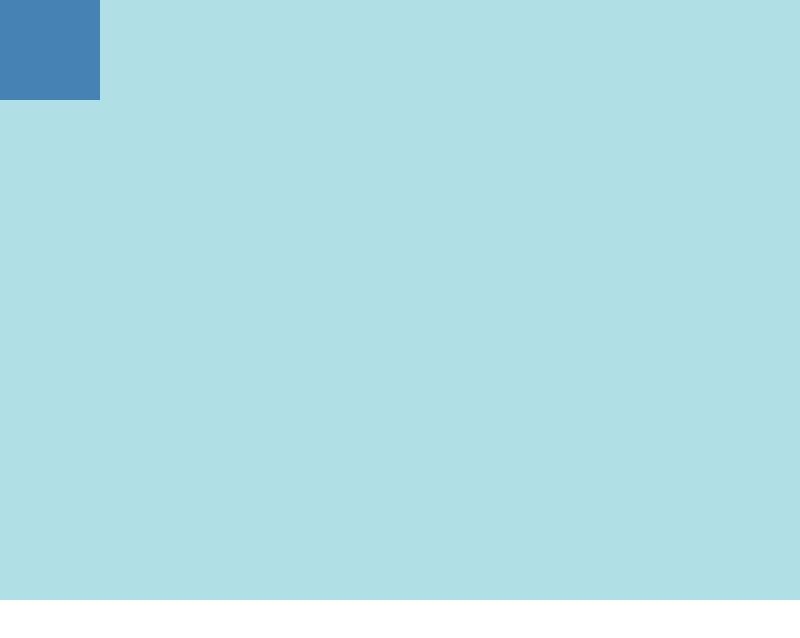
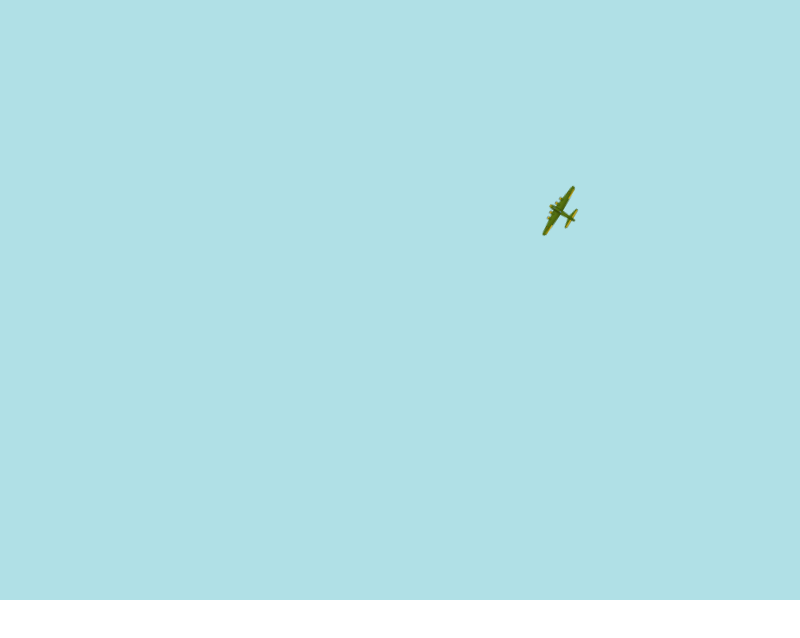
Before and after one commit to Clocks-in-a-Cooler/peashooters, an Electron app: page index.html in a window 800 px wide. Drawn offline with Linux system fonts and the light colour scheme.

Commit message:
an airplane controlled by a simple "ai". goal for today achieved.

```diff
--- /dev/null
+++ b/airplane.js
@@ -0,0 +1,97 @@
+const World     = require("./world.js");
+const Misc_math = require("./misc_math.js");
+
+//airplane prototype... i had to make that joke.
+//base class for all airplanes in the game, includes all basic functionality
+function Airplane(x, y, ai) {
+    this.x = x; this.y = y;
+    this.motion = {x: 0, y: 0.3333};
+
+    this.orientation = Math.PI / 2;
+    this.rotation    = "neutral";
+
+    this.stored_data = {};
+
+    //default ai
+    this.ai = ai || this.simple_ai;
+
+    this.active = true;
+}
+
+Airplane.prototype.thrust  = 0.003;
+Airplane.prototype.inertia = 0.009;
+Airplane.prototype.turning = (2 * Math.PI / 3) / 1000; // 120 degrees per second turning
+
+Airplane.prototype.simple_ai = function(me) {
+    //fly in a circle
+    me.turn("left");
+};
+
+Airplane.prototype.get_data = function() {
+    var a = this;
+    return {
+        get x() { return a.x; },
+        get y() { return a.y; },
+        get angle() { return a.orientation; },
+
+        //turn left and right
+        turn: function(direction) {
+            a.rotation = direction;
+        },
+
+        //action!
+        fire: function() {
+            a.fire();
+        },
+
+        store: function(key, data) {
+            a.stored_data[key] = data;
+        }
+    };
+};
+
+Airplane.prototype.keep_in_bounds = function() {
+    if (this.x < 0) {
+        this.orientation = 0;
+    }
+
+    if (this.y < 0) {
+        this.orientation = Math.PI / 2;
+    }
+
+    if (this.x > World.width) {
+        this.orientation = Math.PI;
+    }
+
+    if (this.y > World.height) {
+        this.orientation = Math.PI * 3 / 2;
+    }
+};
+
+Airplane.prototype.update = function(lapse) {
+    //give the ai a chance to update
+    this.ai(this.get_data());
+    //update the direction based on what the ai did
+    if (this.rotation == "left") {
+        this.orientation -= this.turning * lapse;
+    } else if (this.rotation == "right") {
+        this.orientation += this.turning * lapse;
+    }
+    this.rotation = "neutral";
+
+    this.keep_in_bounds();
+
+    //update the vector
+    this.motion.x += (Math.cos(this.orientation) * this.thrust - this.motion.x * this.inertia) * lapse;
+    this.motion.y += (Math.sin(this.orientation) * this.thrust - this.motion.y * this.inertia) * lapse;
+
+    //update the position
+    this.x += this.motion.x * lapse;
+    this.y += this.motion.y * lapse;
+};
+
+Airplane.prototype.fire = function() {
+    return; //override in child classes
+};
+
+module.exports = Airplane;
--- a/index.html
+++ b/index.html
@@ -19,12 +19,43 @@
     <body>
         <canvas></canvas>
         <script>
+            function create_sprite(path) {
+                var img = document.createElement("img");
+                img.src = path;
+                return img;
+            }
+
             const canvas = document.querySelector("canvas");
             canvas.width = 800, canvas.height = 600;
 
             const cxt = canvas.getContext("2d");
+
+            const sprites = {
+                "airplane": create_sprite("assets/B-17.png"),
+            };
+
+            const World    = require("./world.js");
+            const Airplane = require("./airplane.js");
+
+            World.airplanes.push(new Airplane(300, 300));
+
+            //you know the drill!
+            var last_time = null, lapse = 0;
+            function animate(time) {
+                lapse     = last_time == null ? 0 : time - last_time;
+                last_time = time;
+
+                World.update(lapse);
+                World.draw(cxt, sprites);
+
+                requestAnimationFrame(animate);
+            }
+
+            requestAnimationFrame(animate);
+
+            /*
             cxt.fillStyle = "steelblue";
-            cxt.fillRect(0, 0, 100, 100);
+            cxt.fillRect(0, 0, 100, 100);*/
         </script>
     </body>
 </html>
--- /dev/null
+++ b/misc_math.js
@@ -0,0 +1,39 @@
+const Misc_math = {
+    get_angle: (start, end) => {
+        var opp = end.y - start.y;
+        var hyp = Math.hypot(start.x - end.x, start.y - end.y);
+        var angle = Math.asin(opp / hyp);
+
+        if (end.x < start.x) {
+            angle = Math.PI - angle;
+        }
+
+        return Misc_math.reduce_angle(angle);
+    },
+
+    reduce_angle: (angle) => {
+        //normalizes it to between -PI and +PI
+        while (angle <= -Math.PI) {
+            angle += 2 * Math.PI;
+        }
+
+        while (angle >= Math.PI) {
+            angle -= 2 * Math.PI;
+        }
+
+        return angle;
+    },
+
+    get_direction: (start_angle, end_angle) => {
+        start_angle = Misc_math.reduce_angle(angle);
+        end_angle   = Misc_math.reduce_angle(angle);
+
+        if (Math.abs(start_angle - end_angle) < Math.PI) {
+            return Math.sign(end_angle - start_angle);
+        } else {
+            return -1 * Math.sign(end_angle - start_angle);
+        }
+    },
+};
+
+module.exports = Misc_math;
--- /dev/null
+++ b/world.js
@@ -0,0 +1,29 @@
+var airplanes = [];
+
+var World = {
+    get width() { return 800; },
+    get height() { return 600; },
+
+    get airplanes() { return airplanes; },
+
+    update: function(lapse) {
+        airplanes = airplanes.filter(a => { return a.active; });
+        airplanes.forEach(a => { a.update(lapse); });
+    },
+
+    draw: function(cxt, sprites) {
+        cxt.clearRect(0, 0, 800, 600);
+        //for now, i guess
+        airplanes.forEach(a => {
+            cxt.save();
+            cxt.translate(a.x, a.y);
+            cxt.rotate(a.orientation);
+            cxt.drawImage(sprites["airplane"], -32, -32, 64, 64);
+            cxt.restore();
+        });
+    },
+
+    //more to come...
+};
+
+module.exports = World;
```
Also changed, not shown: assets/B-17.png (added).
